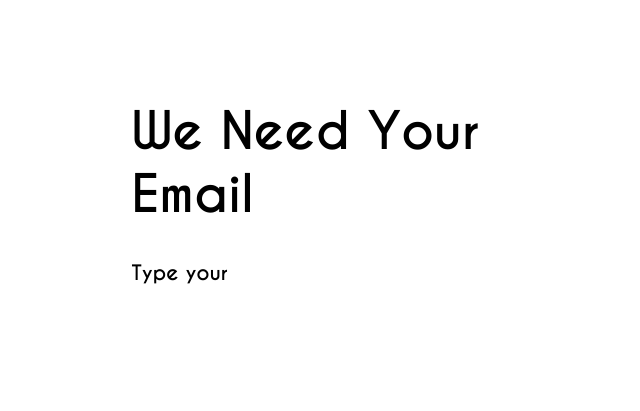
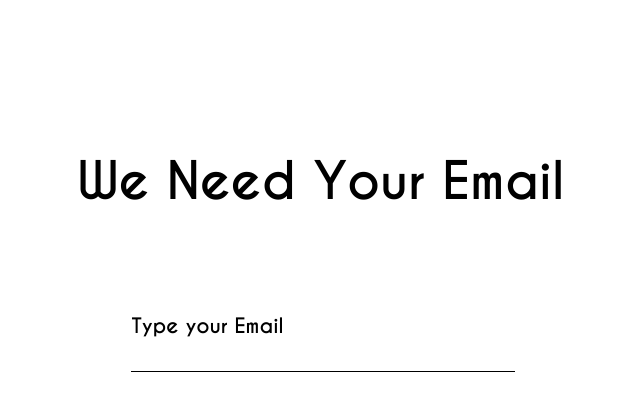
Before and after one commit to CMPE-131-BCBeez/Calendar-plus-plus, a Flask app: template templates/ResetPassword(email).html in a window 1280 px wide. Shown: the top 411 px of the page, without its empty margins (319-959 px from the left). Run offline with Flask 3, Linux system fonts and the light colour scheme; the template is opened without the code that fills it, so the values that code supplies are empty.

Commit message:
fixed styling for every templates

```diff
--- a/templates/MonthlyCalendar.html
+++ b/templates/MonthlyCalendar.html
@@ -6,6 +6,10 @@
 {% endblock %}
 
 {% block body %}
+<h1 class="customh1">
+    Year
+</h1>
+<div class="container">
     <div id="calendarGrid"></div>
     <table class="calenderTable">
         <caption>April</caption>
@@ -68,4 +72,6 @@
             </tr>
         </tbody>
     </table>
+</div>
+
 {% endblock %}
--- a/templates/ResetPassword(email).html
+++ b/templates/ResetPassword(email).html
@@ -3,15 +3,15 @@
 
 {% block body %}
 
+<h1 class="customh1">
+    We Need Your Email
+</h1>
 <div class="container">
-    <div class="centered-element">
-        <h1>
-            We Need Your Email
-        </h1>
+    <form action="/ResetPassword(email)" method="POST">
         <form>
-            <label for=email>Type your</label>
+            <label for=email>Type your Email</label>
+            <input type="email" id="email" name="email" class="input-field" required><br>
         </form>
-    </div>
 </div>
 
 {% endblock %}
```
Also changed, not shown: templates/ResetPassword(verifiy).html (+4 -4 lines), templates/forgotpassword.html (+7 -5 lines), templates/new_event.html (+7 -2 lines). Lines whose indentation alone changed are shown as unchanged.
